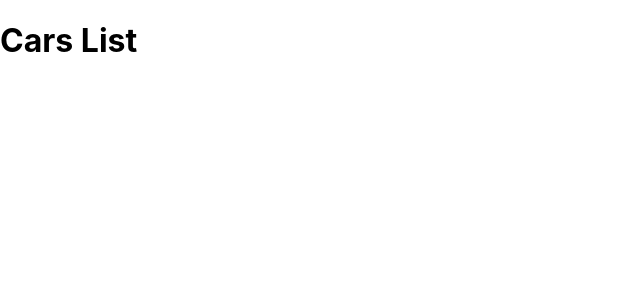
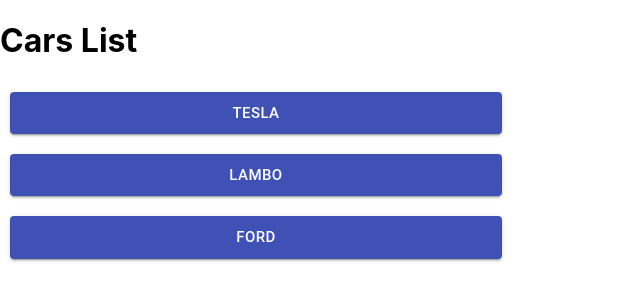
Before and after one commit to WattersIV/next-tutorial, a Next.js app: page /cars in a window 1280 px wide. Shown: the top 300 px of the page, without its empty margins (0-640 px from the left). Built offline with nearby package versions, Linux system fonts and the light colour scheme.

Commit message:
Add material ui buttons with links to each car page

```diff
--- a/package.json
+++ b/package.json
@@ -8,6 +8,7 @@
     "start": "next start"
   },
   "dependencies": {
+    "@material-ui/core": "^4.11.2",
     "next": "10.0.5",
     "react": "17.0.1",
     "react-dom": "17.0.1"
--- a/pages/cars/index.js
+++ b/pages/cars/index.js
@@ -1,3 +1,21 @@
+import { Button } from '@material-ui/core'
+
 export default function CarsList() {
-  return <h1>Cars List</h1>
+  return (
+    <>
+      <h1>Cars List</h1>
+      <li style={{display:'flex', flexDirection:'column', width: '40%'}}>
+      <Button variant='contained' color='primary' size='large' href='cars/tesla' style={{margin: '10px'}}>
+        Tesla
+      </Button>
+      <Button variant='contained' color='primary' size='large' href='cars/lambo' style={{margin: '10px'}}>
+        Lambo
+      </Button>
+      <Button variant='contained' color='primary' size='large' href='cars/ford' style={{margin: '10px'}}>
+        Ford
+      </Button>
+      </li>
+    </>
+    )
+
 }
```
Also changed, not shown: 1 other file (tests, documents, lock files or other folders).
